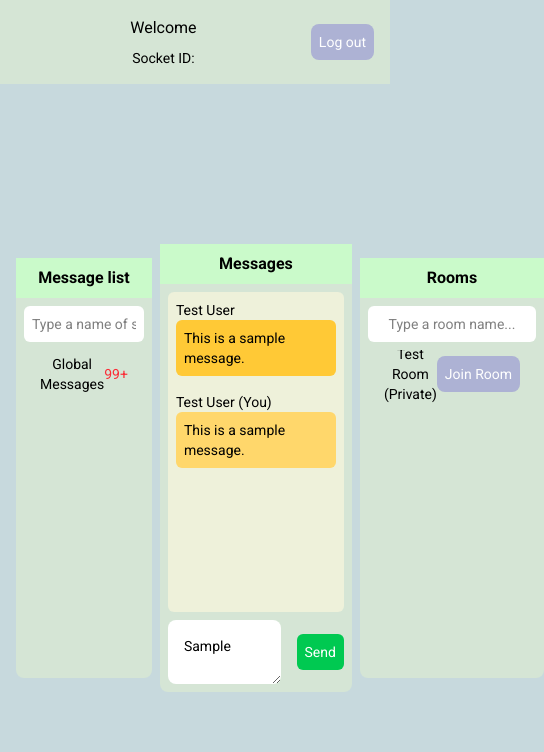
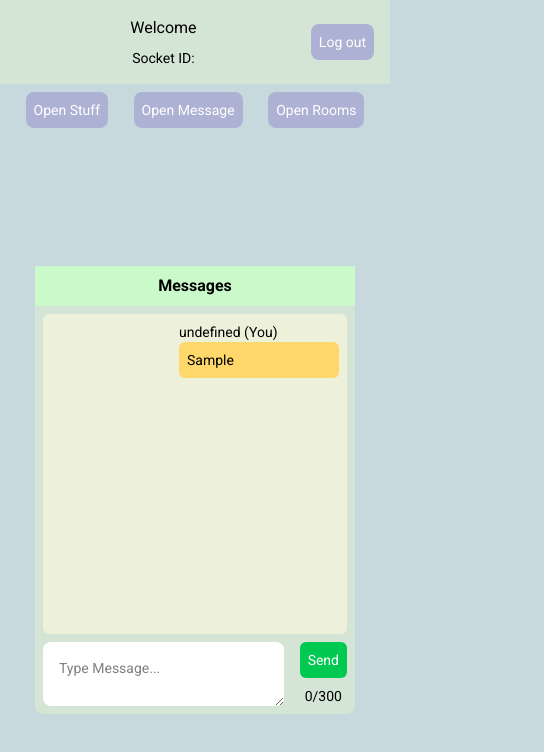
Before and after one commit to JohnRendell/Anonymous_Chat, a website: page View/welcomePage.html in a window 390 px wide. Both pictures are taken after typing "Sample" into the empty fields and a click on the button "Send". Shown: the whole page, 544 px wide, since content can reach past the window. Drawn offline with nearby package versions, Linux system fonts and the light colour scheme; files that its build step writes are made by us from their sources; no server answers; a web font is replaced by a local one.

Commit message:
Fixed responsiveness on welcome page, added global messages. More stuff to go

```diff
--- a/Script/userFunction.js
+++ b/Script/userFunction.js
@@ -1,9 +1,12 @@
+let sender;
+
 async function readCookie() {
     let text = await getCookie();
     var welcomeHeader = document.getElementById("welcomeHeader");
 
     if(text && welcomeHeader){
         welcomeHeader.innerText = "Welcome " + text;
+        sender = text;
     }
 }
 
@@ -34,5 +37,52 @@ async function logout() {
     deleteCookie();
 }
 
+function toggleRoom(id){
+    let stuffPanel = document.getElementById("stuffPanel");
+    let messagePanel = document.getElementById("messagePanel");
+    let roomPanel = document.getElementById("roomPanel");
+
+    stuffPanel.style.display = id === stuffPanel.id ? "block" : "none";
+    messagePanel.style.display = id === messagePanel.id ? "block" : "none";
+    roomPanel.style.display = id === roomPanel.id ? "block" : "none";
+}
+
+function sendMessage(){
+    var container = document.getElementById("globalMessageContainer");
+    var messageInput = document.getElementById("messageInput");
+    var messageCounter = document.getElementById("messageCounter");
+
+    if(container && messageInput && messageCounter){
+        var wrapper = document.createElement("div");
+        wrapper.setAttribute("class", "w-full h-auto flex justify-end");
+        container.appendChild(wrapper);
+
+        var contentWrapper = document.createElement("div");
+        contentWrapper.setAttribute("class", "flex flex-col");
+        wrapper.appendChild(contentWrapper);
+
+        var senderP = document.createElement("h1");
+        senderP.setAttribute("class", "font-roboto text-left text-black text-sm");
+        senderP.append(document.createTextNode(sender + " (You)"));
+        contentWrapper.appendChild(senderP);
+
+        var messageWrapper = document.createElement("div");
+        messageWrapper.setAttribute("class", "w-[10rem] h-auto bg-[#ffd76b] p-2 rounded-md");
+        contentWrapper.appendChild(messageWrapper);
+
+        var messageContent = document.createElement("div");
+        messageContent.setAttribute("class", "font-roboto text-left text-sm text-black text-wrap");
+        messageContent.append(document.createTextNode(messageInput.value));
+        messageWrapper.appendChild(messageContent);
+
+        socket.emit("globalMessages", sender, messageInput.value);
+
+        messageInput.value = "";
+        messageCounter.innerText = 0 + "/300";
+
+        container.scrollTo(0, container.scrollHeight);
+    }
+}
+
 readCookie();
 user_pageRefresh();
--- a/Server/socketServer.js
+++ b/Server/socketServer.js
@@ -57,5 +57,10 @@ module.exports = (server)=>{
             socket.emit("registerNickname", nickname, status);
             console.table(users);
         });
+
+        //sending global messages
+        socket.on("globalMessages", (user, msg)=>{
+            socket.broadcast.emit("globalMessages", user, msg);
+        })
     });
 }
--- a/SocketConnectionClient/socketConnection.js
+++ b/SocketConnectionClient/socketConnection.js
@@ -41,6 +41,36 @@ socket.on("registerNickname", async (nickname, status)=>{
     }
 });
 
+socket.on("globalMessages", (receiver, msg)=>{
+    var container = document.getElementById("globalMessageContainer");
+
+    if(container){
+        var wrapper = document.createElement("div");
+        wrapper.setAttribute("class", "w-full h-auto flex justify-start");
+        container.appendChild(wrapper);
+
+        var contentWrapper = document.createElement("div");
+        contentWrapper.setAttribute("class", "flex flex-col");
+        wrapper.appendChild(contentWrapper);
+
+        var senderP = document.createElement("h1");
+        senderP.setAttribute("class", "font-roboto text-left text-black text-sm");
+        senderP.append(document.createTextNode(receiver));
+        contentWrapper.appendChild(senderP);
+
+        var messageWrapper = document.createElement("div");
+        messageWrapper.setAttribute("class", "w-[10rem] h-auto bg-[#ffc936] p-2 rounded-md");
+        contentWrapper.appendChild(messageWrapper);
+
+        var messageContent = document.createElement("div");
+        messageContent.setAttribute("class", "font-roboto text-left text-sm text-black text-wrap");
+        messageContent.append(document.createTextNode(msg));
+        messageWrapper.appendChild(messageContent);
+
+        container.scrollTo(0, container.scrollHeight);
+    }
+})
+
 socket.on("user_logout", ()=>{
     window.location.href = "/";
 });
--- a/Style/input.css
+++ b/Style/input.css
@@ -4,5 +4,5 @@
 @theme {
     --font-roboto: "Roboto";
     --font-IrishGrover: "Irish Grover";
-    --breakpoint-xsm: 20rem;
+    --breakpoint-xsm: 360px;
 }
--- a/View/welcomePage.html
+++ b/View/welcomePage.html
@@ -20,17 +20,24 @@
         <button class="bg-[#ADB2D4] w-auto h-auto p-2 rounded-lg font-roboto text-center text-sm text-white cursor-pointer text-nowrap active:bg-[#8f98db]" onclick="logout()">Log out</button>
     </div>
 
+    <!--Buttons for mobile-->
+    <div class="w-full flex justify-evenly items-center lg:hidden">
+        <button class="bg-[#ADB2D4] w-auto h-auto p-2 rounded-lg font-roboto text-center text-sm text-white cursor-pointer text-nowrap active:bg-[#8f98db]" onclick="toggleRoom('stuffPanel')">Open Stuff</button>
+        <button class="bg-[#ADB2D4] w-auto h-auto p-2 rounded-lg font-roboto text-center text-sm text-white cursor-pointer text-nowrap active:bg-[#8f98db]" onclick="toggleRoom('messagePanel')">Open Message</button>
+        <button class="bg-[#ADB2D4] w-auto h-auto p-2 rounded-lg font-roboto text-center text-sm text-white cursor-pointer text-nowrap active:bg-[#8f98db]" onclick="toggleRoom('roomPanel')">Open Rooms</button>
+    </div>
+
     <!--Contents-->
     <div class="w-full h-full flex justify-evenly items-center gap-2 p-4">
         <!--Other stuff-->
-        <div class="w-[20rem] h-fit bg-[#D5E5D5] rounded-lg">
+        <div id="stuffPanel" class="w-[20rem] h-fit bg-[#D5E5D5] rounded-lg hidden lg:block">
             <h1 class="text-center text-md text-black font-roboto p-2 font-bold w-full h-auto bg-[#cafaca]">Message list</h1>
 
             <div class="w-auto h-auto flex flex-col gap-2 p-2">
                 <input type="text" class="w-full h-auto outline-none bg-white rounded-md p-2 font-roboto text-center text-sm"
                     placeholder="Type a name of someone to chat..." maxlength="20">
 
-                <div class="w-full h-[20rem] overflow-x-hidden overflow-y-auto gap-4 p-2">
+                <div class="w-full h-[20rem] overflow-x-hidden overflow-y-auto gap-4 p-2 max-xsm:h-[10rem]">
                     <div
                         class="w-full h-[2rem] bg-transparent flex justify-between items-center p-2 cursor-pointer hover:bg-[#ADB2D4] group">
                         <p class="group-hover:text-white text-center text-sm text-black font-roboto">Global Messages
@@ -42,49 +49,34 @@
         </div>
 
         <!--Messages-->
-        <div class="w-[20rem] h-auto bg-[#D5E5D5] rounded-lg">
+        <div id="messagePanel" class="w-[20rem] h-auto bg-[#D5E5D5] rounded-lg">
             <h1 class="text-center text-md text-black font-roboto p-2 font-bold w-full h-auto bg-[#cafaca]">Messages</h1>
 
             <div class="w-full h-auto p-2 flex flex-col gap-2">
                 <!--Content messages-->
-                <div class="w-full h-[20rem] bg-[#EEF1DA] rounded-md overflow-x-hidden overflow-y-auto flex flex-col gap-4 p-2">
-                    <div class="w-full h-auto justify-start">
-                        <div class="flex flex-col">
-                            <h1 class="font-roboto text-left text-black text-sm">Test User</h1>
-                            <div class="w-[10rem] h-auto bg-[#ffc936] p-2 rounded-md">
-                                <p class="font-roboto text-left text-sm text-black text-wrap">This is a sample message.</p>
-                            </div>
-                        </div>
-                    </div>
+                <div class="w-full h-[20rem] bg-[#EEF1DA] rounded-md overflow-x-hidden overflow-y-auto scroll-smooth flex flex-col gap-4 p-2 max-xsm:h-[10rem]" id="globalMessageContainer">
 
-                    <div class="w-full h-auto flex justify-end">
-                        <div class="flex flex-col">
-                            <h1 class="font-roboto text-left text-black text-sm">Test User (You)</h1>
-                            <div class="w-[10rem] h-auto bg-[#ffd76b] p-2 rounded-md">
-                                <p class="font-roboto text-left text-sm text-black text-wrap">This is a sample message.</p>
-                            </div>
-                        </div>
-                    </div>
                 </div>
 
                 <!--Input messages-->
                 <div class="w-full h-auto flex justify-between items-center gap-4">
-                    <textarea type="text" class="bg-white p-4 font-roboto text-sm text-left rounded-lg w-full h-[4rem] outline-none"
-                        placeholder="Type Message..." maxlength="300"></textarea>
-                    <button
-                        class="bg-green-500 font-roboto text-center text-white text-sm w-auto h-auto p-2 rounded-md cursor-pointer active:bg-green-700">Send</button>
+                    <textarea id="messageInput" type="text" class="bg-white p-4 font-roboto text-sm text-left rounded-lg w-full h-[4rem] outline-none" placeholder="Type Message..." maxlength="300" oninput="textCounter('messageInput', 'messageCounter', 300)"></textarea>
+                   <div class="flex flex-col gap-2 items-center">
+                        <button class="bg-green-500 font-roboto text-center text-white text-sm w-auto h-auto p-2 rounded-md cursor-pointer active:bg-green-700" onclick="sendMessage()">Send</button>
+                        <p id="messageCounter" class="font-roboto text-left text-sm text-black">0/300</p>
+                   </div>
                 </div>
             </div>
         </div>
 
         <!--Rooms-->
-        <div class="w-[20rem] h-fit bg-[#D5E5D5] rounded-lg">
+        <div id="roomPanel" class="w-[20rem] h-fit bg-[#D5E5D5] rounded-lg hidden lg:block">
             <h1 class="text-center text-md text-black font-roboto p-2 font-bold w-full h-auto bg-[#cafaca]">Rooms</h1>
 
             <div class="w-full h-auto p-2 flex flex-col gap-2">
                 <input type="text" class="w-full h-auto outline-none bg-white rounded-md p-2 font-roboto text-center text-sm" placeholder="Type a room name..." maxlength="20">
 
-                <div class="w-full h-[20rem] overflow-x-hidden overflow-y-auto gap-4 p-2">
+                <div class="w-full h-[20rem] overflow-x-hidden overflow-y-auto gap-4 p-2 max-xsm:h-[10rem]">
                     <div class="w-full h-[2rem] bg-transparent flex justify-between items-center p-2 cursor-pointer">
                         <p class="text-center text-sm text-black font-roboto">Test Room (Private)
                         </p>
```
Also changed, not shown: Style/style.css.
